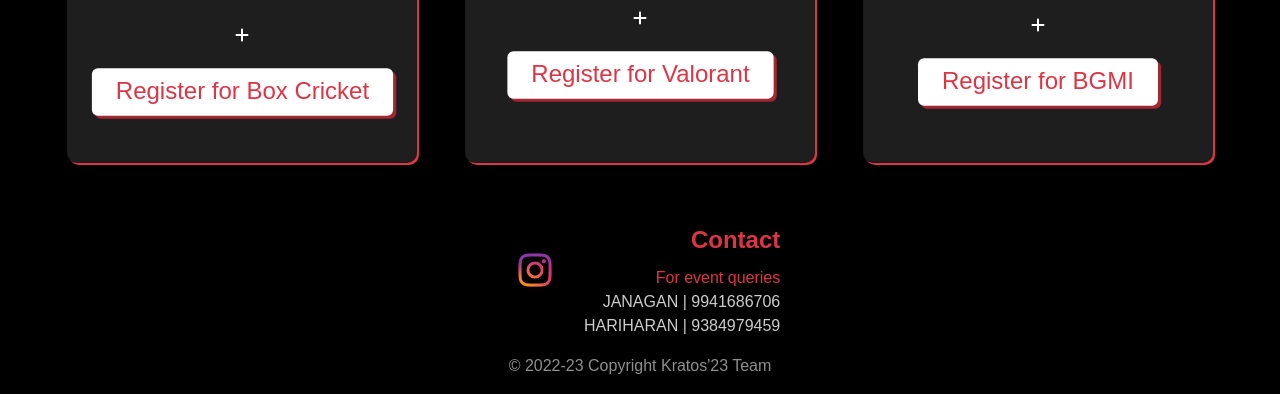
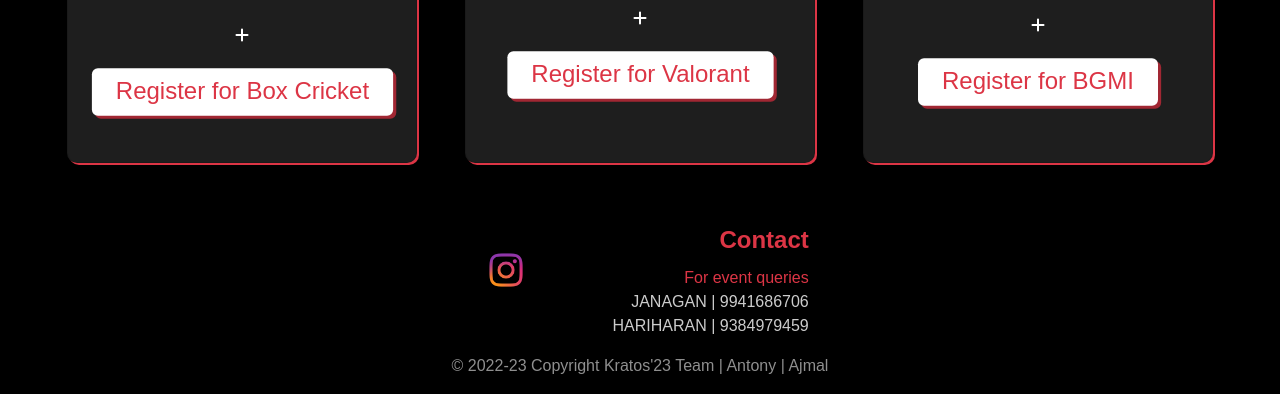
Before and after one commit to Antony726/preevent, a plain HTML site: page pre-kratos23-main/index.html in a window 1280 px wide. Shown: the part 1430-1824 px from the top of the page. Drawn offline with nearby package versions, Linux system fonts and the light colour scheme; a script that the page names is missing.

Commit message:
Update index.html

```diff
--- a/pre-kratos23-main/index.html
+++ b/pre-kratos23-main/index.html
@@ -273,7 +273,7 @@
         </div>
       </div>
       <div id="copyright">
-        © 2022-23 Copyright Kratos'23 Team
+        © 2022-23 Copyright Kratos'23 Team | Antony | Ajmal
 
       </div>
     </div>
```
